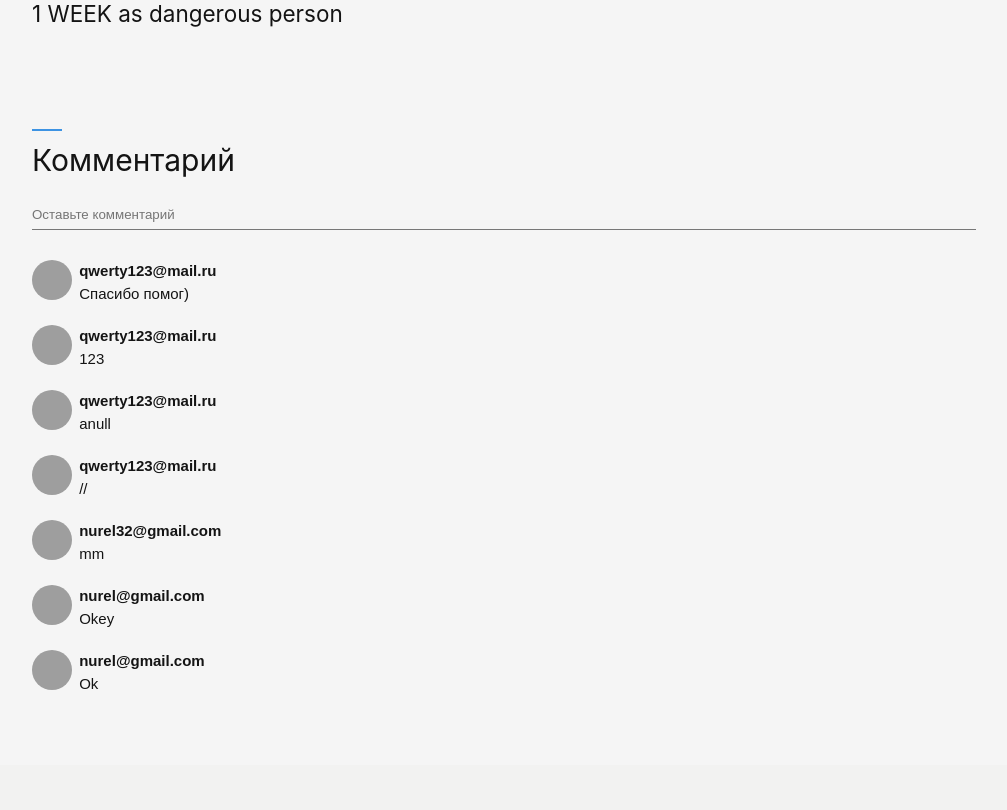
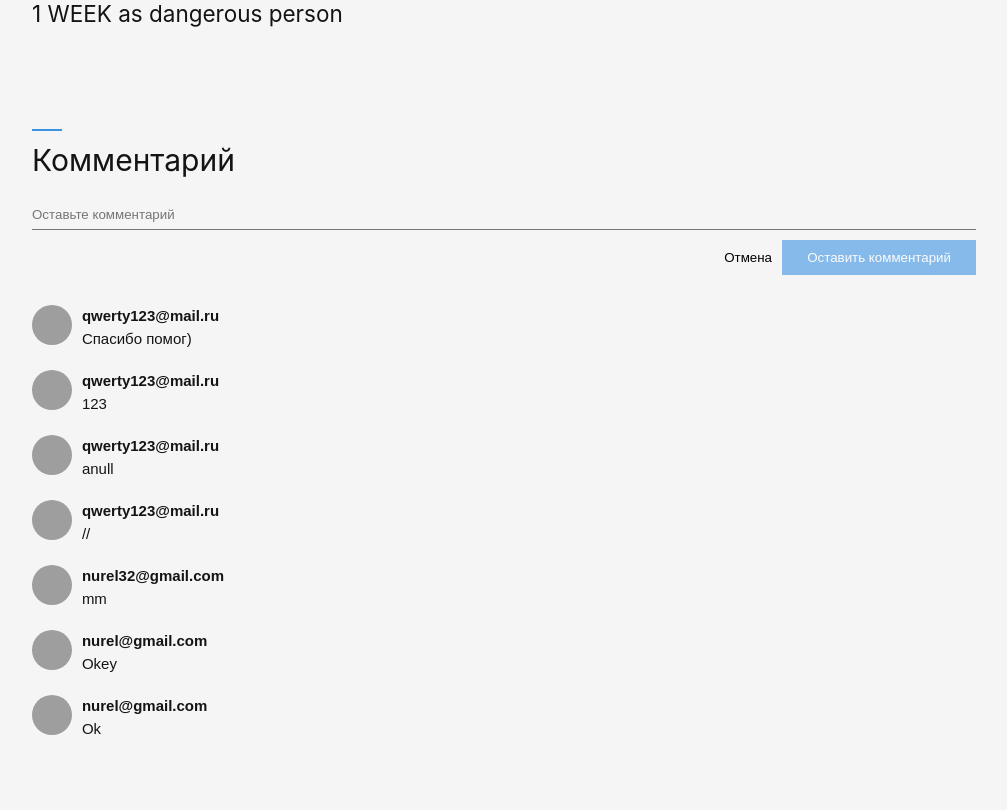
Before and after one commit to Sling-J/Qolda, a Django app: page /recommendations/1/ in a window 1280 px wide. Shown: the part 963-1773 px from the top of the page, without its empty margins (136-1143 px from the left). Before the commit the page ends 1653 px from the top, so only its background shows below. Run offline with Django 3.2, Linux system fonts and the light colour scheme; a user stored in the database is signed in; data comes from the database, SQL or seed files in the repository; both versions use the stored data as it was after the commit; grey boxes are pictures that could not be loaded.

Commit message:
Some fixes

```diff
--- a/professions/templates/professions/all.html
+++ b/professions/templates/professions/all.html
@@ -9,7 +9,8 @@
       <h2 class="users-list__title">Поиск специалистов</h2>
       <div class="users-list__box">
          <div class="users-search">
-            <input type="search" placeholder="Найти рекомендаций">
+            <input type="search" placeholder="Найти специалиста">
+            <button class="find-btn">Поиск</button>
             <select>
                <option value="prof1">Показать все</option>
                <option value="prof1">Frontend разработчик</option>
--- a/recommendations/templates/recommendations/detail.html
+++ b/recommendations/templates/recommendations/detail.html
@@ -52,6 +52,10 @@
                {% csrf_token %}
                {{ comment_form }}
                <input name='recommendation_id' type='hidden' value="{{ recommendation.id }}"/>
+               <div class="focus-comment">
+                  <button id="comment-cancel-btn" class="comment-btn" type="button">Отмена</button>
+                  <button id="comment-add-btn" class="comment-btn" disabled>Оставить комментарий</button>
+               </div>
             </form>
 
             {% for comment in recommendation.comment_set.all %}
@@ -70,4 +74,23 @@
    </div>
 </div>
 
+<script>
+   setTimeout(() => {
+      const inputField = document.querySelectorAll('.comments input')[1];
+      const commentAddBtn = document.getElementById('comment-add-btn');
+      const commentCancelBtn = document.getElementById('comment-cancel-btn');
+
+      commentCancelBtn.addEventListener('click', () => {
+         inputField.value = ''
+         commentAddBtn.disabled = true
+      })
+
+      inputField.addEventListener('input', event => {
+         event.currentTarget.value.length === 0 ?
+            commentAddBtn.disabled = true :
+            commentAddBtn.disabled = false
+      })
+   }, 300)
+</script>
+
 {% endblock %}
--- a/recommendations/templates/recommendations/index.html
+++ b/recommendations/templates/recommendations/index.html
@@ -11,6 +11,7 @@
             {% csrf_token %}
             <div class="advice-search">
                <input type="search" placeholder="Найти рекомендаций" name="search">
+               <button class="find-btn">Поиск</button>
                <select name = "rec_profession">
                   <option value="None">Выберите профессию</option>
                   {% for profession in professions %}
--- a/static_pages/static/static_pages/styles/style.css
+++ b/static_pages/static/static_pages/styles/style.css
@@ -1607,7 +1607,8 @@ header .logo-box .sign-list li:last-child a:hover, header .try a:hover {
       width: 40px;
       height: 40px;
       border-radius: 50%;
-      overflow: hidden; }
+      overflow: hidden;
+      margin-right: 10px; }
       .comments .comment-list .comment-author-ava img {
         width: 100%;
         height: 100%; }
@@ -2201,4 +2202,55 @@ h6 {
   .delete-svg svg:first-child {
     display: none; }
 
+/* Custom */
+
+.find-btn {
+  border: none;
+  background: #3D93E3;
+  outline: none;
+  color: #fff;
+  padding-left: 20px;
+  padding-right: 20px;
+  transition: all 0.1s;
+}
+
+.find-btn:active {
+  -webkit-box-shadow: inset -1px -1px 18px -5px rgba(0,0,0,0.75);
+  -moz-box-shadow: inset -1px -1px 18px -5px rgba(0,0,0,0.75);
+  box-shadow: inset -1px -1px 18px -5px rgba(0,0,0,0.75);
+}
+
+.focus-comment {
+  margin-top: 10px;
+  text-align: right;
+}
+
+.comment-btn:first-child {
+  background: none;
+  border: none;
+  outline: none;
+  cursor: pointer;
+}
+
+.comment-btn:last-child {
+  background: #3D93E3;
+  border: none;
+  outline: none;
+  cursor: pointer;
+  color: #fff;
+  padding: 10px 25px;
+  transition: all 0.3s;
+}
+
+.comment-btn:last-child:disabled {
+  opacity: 0.6;
+  cursor: auto;
+}
+
+.comment-btn:last-child:active {
+  -webkit-box-shadow: inset -1px -1px 18px -5px rgba(0,0,0,0.75);
+  -moz-box-shadow: inset -1px -1px 18px -5px rgba(0,0,0,0.75);
+  box-shadow: inset -1px -1px 18px -5px rgba(0,0,0,0.75);
+}
+
 /*# sourceMappingURL=style.css.map */
```
Also changed, not shown: accounts/templates/accounts/signin.html (+3 -5 lines), questions/templates/questions/main.html (+2 -5 lines), db.sqlite3. Lines whose indentation alone changed are shown as unchanged.
